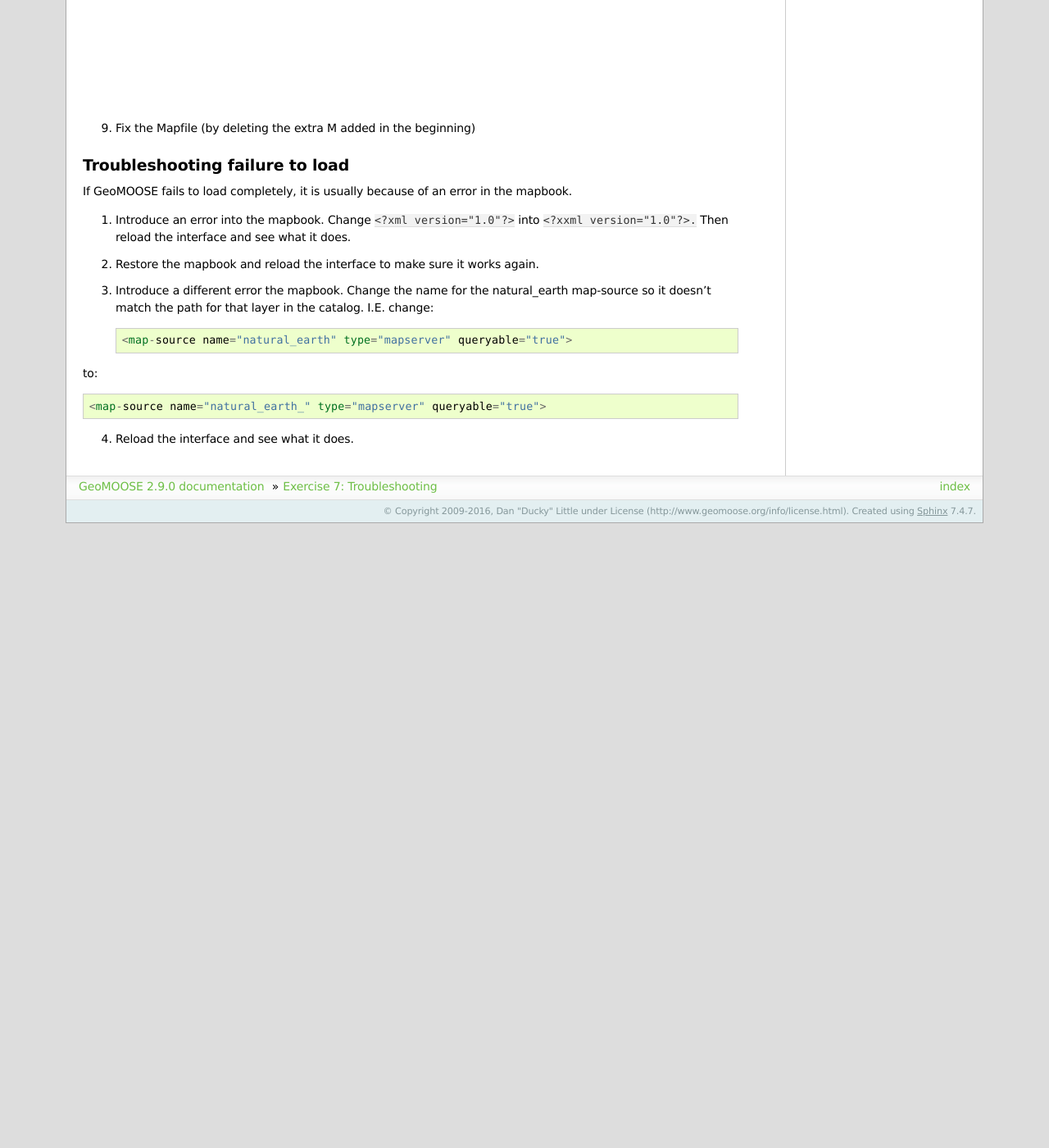
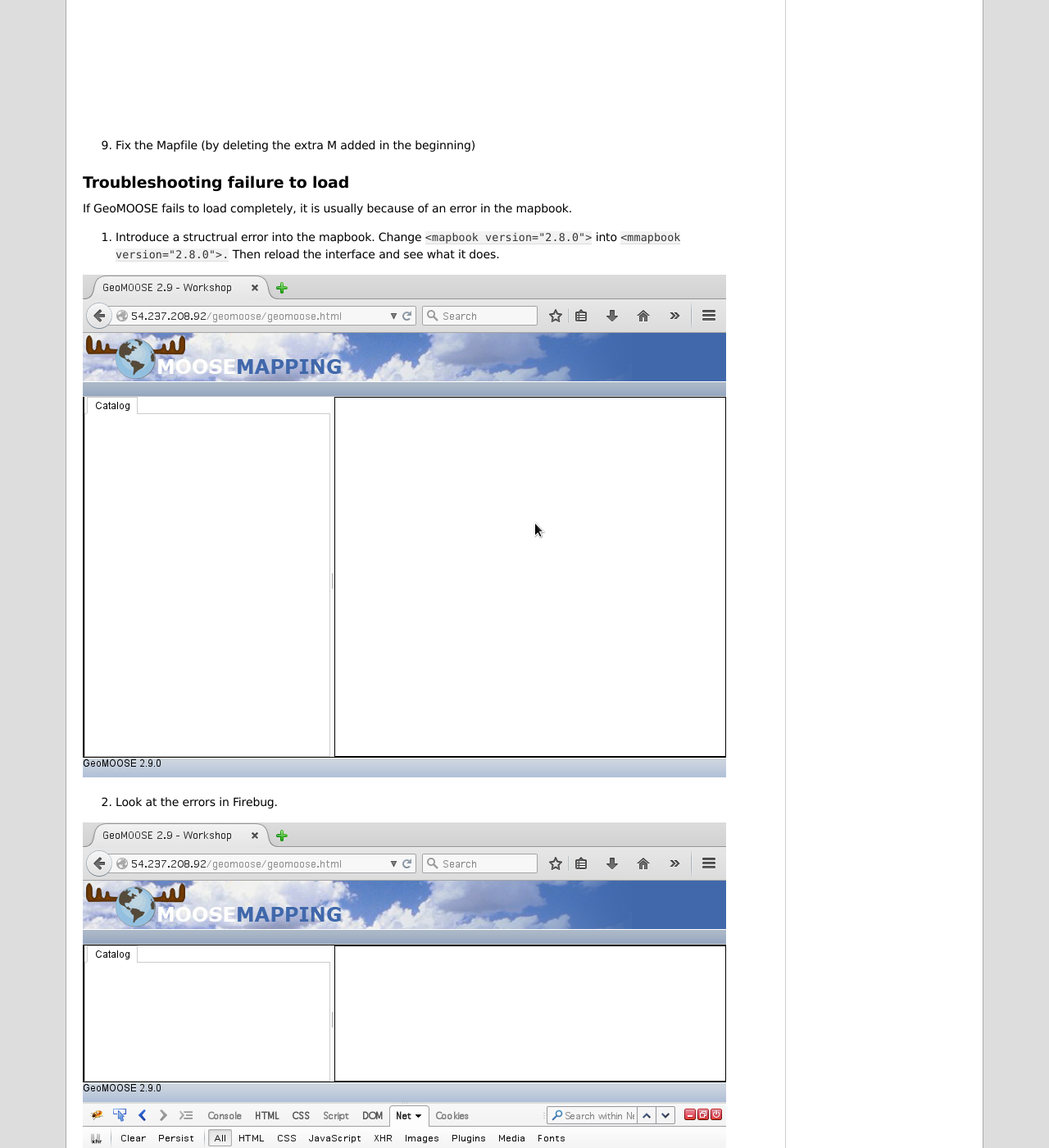
Before and after one commit to geomoose/geomoose-docs, a Sphinx documentation site: the page built from source/workshops/umgeocon2016/ex7.txt, in a window 1280 px wide and 1400 px high, scrolled down 6359 px. Shown: the whole window at 82% size. Built offline with Sphinx 7.4.7, drawn with Linux system fonts in a browser that asks for light colours; before the commit the page ends 6997 px from its top, so only the background shows below that; some of the changed text lies outside the part shown.

Commit message:
Add Ex 7 mapbook stuff

```diff
--- a/source/workshops/umgeocon2016/ex7.txt
+++ b/source/workshops/umgeocon2016/ex7.txt
@@ -33,7 +33,7 @@
 
 .. image:: ex7-pink-1.png
 
-4. To see what went wrong, activate Firebug and reload the page.
+4. To see what went wrong, activate Firebug by clicking on the "bug" tool in the browser toolbar and reload the page.
 
 .. image:: ex7-pink-2.png
 
@@ -59,16 +59,26 @@
 -------------------------------
 If GeoMOOSE fails to load completely, it is usually because of an error in the mapbook.
 
-1. Introduce an error into the mapbook. Change ``<?xml version="1.0"?>`` into ``<?xxml version="1.0"?>.``  Then reload the interface and see what it does.
+1. Introduce a structrual error into the mapbook. Change ``<mapbook version="2.8.0">`` into ``<mmapbook version="2.8.0">.``  Then reload the interface and see what it does.
 
-2. Restore the mapbook and reload the interface to make sure it works again.
+.. image:: ex7-mapbook-1.png
 
-3. Introduce a different error the mapbook. Change the name for the natural_earth map-source so it doesn’t match the path for that layer in the catalog. I.E. change::
+2. Look at the errors in Firebug.
+
+.. image:: ex7-mapbook-2.png
+
+3. Restore the mapbook and reload the interface to make sure it works again.
+
+4. Introduce a different error the mapbook. Change the name for the natural_earth map-source so it doesn’t match the path for that layer in the catalog. I.E. change::
 
     <map-source name="natural_earth" type="mapserver" queryable="true">
 
-to::
+  to::
 
     <map-source name="natural_earth_" type="mapserver" queryable="true">
 
-4. Reload the interface and see what it does.
+5. Reload the interface and see what it does.
+
+.. image:: ex7-mapbook-3.png
+
+.. image:: ex7-mapbook-4.png
```
Also changed, not shown: source/workshops/umgeocon2016/ex7-mapbook-1.png (added), source/workshops/umgeocon2016/ex7-mapbook-2.png (added), source/workshops/umgeocon2016/ex7-mapbook-3.png (added), source/workshops/umgeocon2016/ex7-mapbook-4.png (added).
